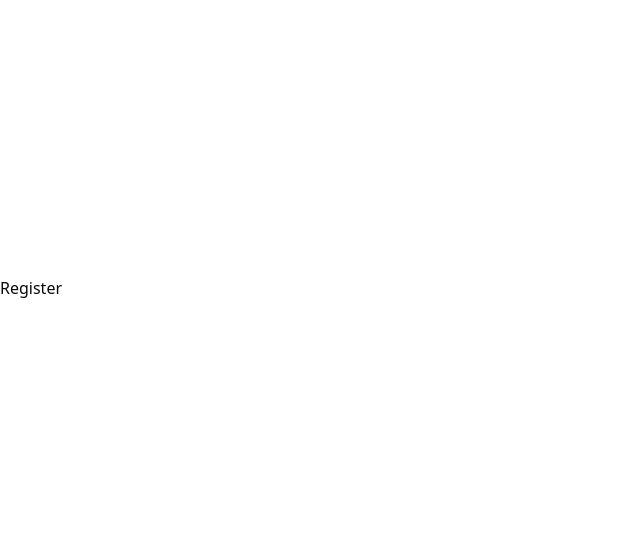
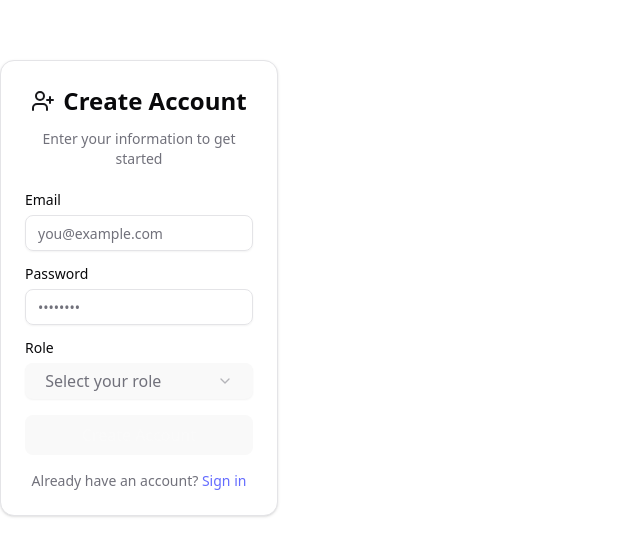
Before and after one commit to itamm15/Mathemathers, a React app in the folder frontend/: page /register in a window 1280 px wide. Shown: the part 112-668 px from the top of the page, without its empty margins (0-640 px from the left). Built offline with nearby package versions, Linux system fonts and the light colour scheme; the HTML template or start-up script is replaced by a standard one.

Commit message:
chore: basic registration page

```diff
--- a/frontend/package.json
+++ b/frontend/package.json
@@ -38,6 +38,7 @@
     "react-day-picker": "^9.12.0",
     "react-dom": "^19.2.0",
     "react-hook-form": "^7.68.0",
+    "react-router-dom": "^7.10.1",
     "tailwind-merge": "^3.4.0",
     "tailwindcss": "^4.1.17",
     "zod": "^4.1.13"
--- a/frontend/src/pages/Home.tsx
+++ b/frontend/src/pages/Home.tsx
@@ -1,5 +1,5 @@
 function Home() {
-  return <div>Home</div>;
+  return <div>Hoe</div>;
 }
 
 export default Home;
--- a/frontend/src/pages/Register.tsx
+++ b/frontend/src/pages/Register.tsx
@@ -1,5 +1,129 @@
+import { useState } from 'react';
+import { Link } from 'react-router-dom';
+import { Button } from '@/components/ui/button';
+import {
+  Card,
+  CardContent,
+  CardDescription,
+  CardHeader,
+  CardTitle,
+} from '@/components/ui/card';
+import { Input } from '@/components/ui/input';
+import { Label } from '@/components/ui/label';
+import {
+  Select,
+  SelectContent,
+  SelectItem,
+  SelectTrigger,
+  SelectValue,
+} from '@/components/ui/select';
+import { UserPlus } from 'lucide-react';
+
 function Register() {
-  return <div>Register</div>
+  const [formData, setFormData] = useState({
+    email: '',
+    password: '',
+    role: '',
+  });
+
+  const handleSubmit = (e: React.FormEvent) => {
+    e.preventDefault();
+    // TODO: Implement registration logic
+    console.log('Register:', formData);
+  };
+
+  const handleChange = (e: React.ChangeEvent<HTMLInputElement>) => {
+    setFormData((prev) => ({
+      ...prev,
+      [e.target.name]: e.target.value,
+    }));
+  };
+
+  return (
+    <div>
+      <Card>
+        <CardHeader className="space-y-1 text-center">
+          <div className="flex items-center justify-center gap-2">
+            <UserPlus className="size-6 text-primary" />
+            <CardTitle className="text-2xl font-bold">Create Account</CardTitle>
+          </div>
+          <CardDescription>
+            Enter your information to get started
+          </CardDescription>
+        </CardHeader>
+        <CardContent>
+          <form onSubmit={handleSubmit} className="space-y-4">
+            {/* Email Field */}
+            <div className="space-y-2">
+              <Label htmlFor="email">Email</Label>
+              <Input
+                id="email"
+                name="email"
+                type="email"
+                placeholder="you@example.com"
+                value={formData.email}
+                onChange={handleChange}
+                required
+                autoComplete="email"
+              />
+            </div>
+
+            {/* Password Field */}
+            <div className="space-y-2">
+              <Label htmlFor="password">Password</Label>
+              <Input
+                id="password"
+                name="password"
+                type="password"
+                placeholder="••••••••"
+                value={formData.password}
+                onChange={handleChange}
+                required
+                autoComplete="new-password"
+              />
+            </div>
+
+            {/* Role Selection */}
+            <div className="space-y-2">
+              <Label htmlFor="role">Role</Label>
+              <Select
+                value={formData.role}
+                onValueChange={(value) =>
+                  setFormData((prev) => ({ ...prev, role: value }))
+                }
+                required
+              >
+                <SelectTrigger id="role" className="w-full">
+                  <SelectValue placeholder="Select your role" />
+                </SelectTrigger>
+                <SelectContent>
+                  <SelectItem value="student">Student</SelectItem>
+                  <SelectItem value="parent">Parent</SelectItem>
+                  <SelectItem value="tutor">Tutor</SelectItem>
+                </SelectContent>
+              </Select>
+            </div>
+
+            {/* Submit Button */}
+            <Button type="submit" className="w-full" size="lg">
+              Create Account
+            </Button>
+
+            {/* Login Link */}
+            <div className="text-center text-sm text-muted-foreground">
+              Already have an account?{' '}
+              <Link
+                to="/login"
+                className="text-primary hover:underline font-medium"
+              >
+                Sign in
+              </Link>
+            </div>
+          </form>
+        </CardContent>
+      </Card>
+    </div>
+  );
 }
 
 export default Register;
```
Also changed, not shown: 1 other file (tests, documents, lock files or other folders).
